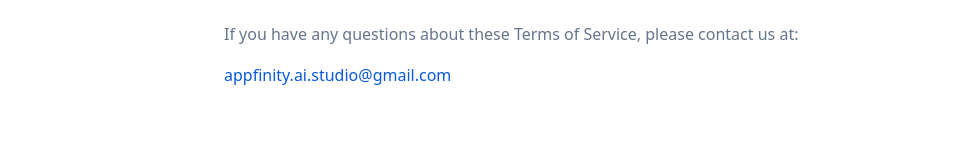
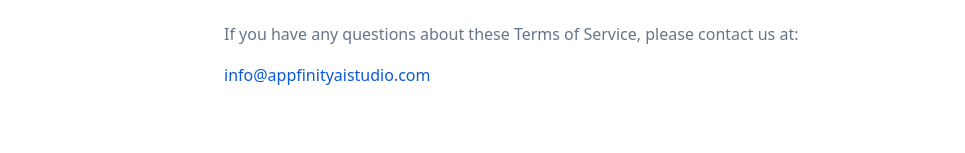
Before and after one commit to RaheemD/-appfinityaistudio, a React (Vite) app: page /terms in a window 1280 px wide. Shown: the part 2602-2755 px from the top of the page, without its empty margins (32-997 px from the left). Built offline with nearby package versions, Linux system fonts and the light colour scheme; the HTML template or start-up script is replaced by a standard one.

Commit message:
Update contact email in Terms of Service

```diff
--- a/src/pages/Terms.tsx
+++ b/src/pages/Terms.tsx
@@ -124,7 +124,7 @@ const Terms = () => {
                 <p className="text-muted-foreground leading-relaxed">
                   If you have any questions about these Terms of Service, please contact us at:
                 </p>
-                <p className="text-primary font-medium">appfinity.ai.studio@gmail.com</p>
+                <p className="text-primary font-medium">info@appfinityaistudio.com</p>
               </section>
             </div>
           </div>
```
